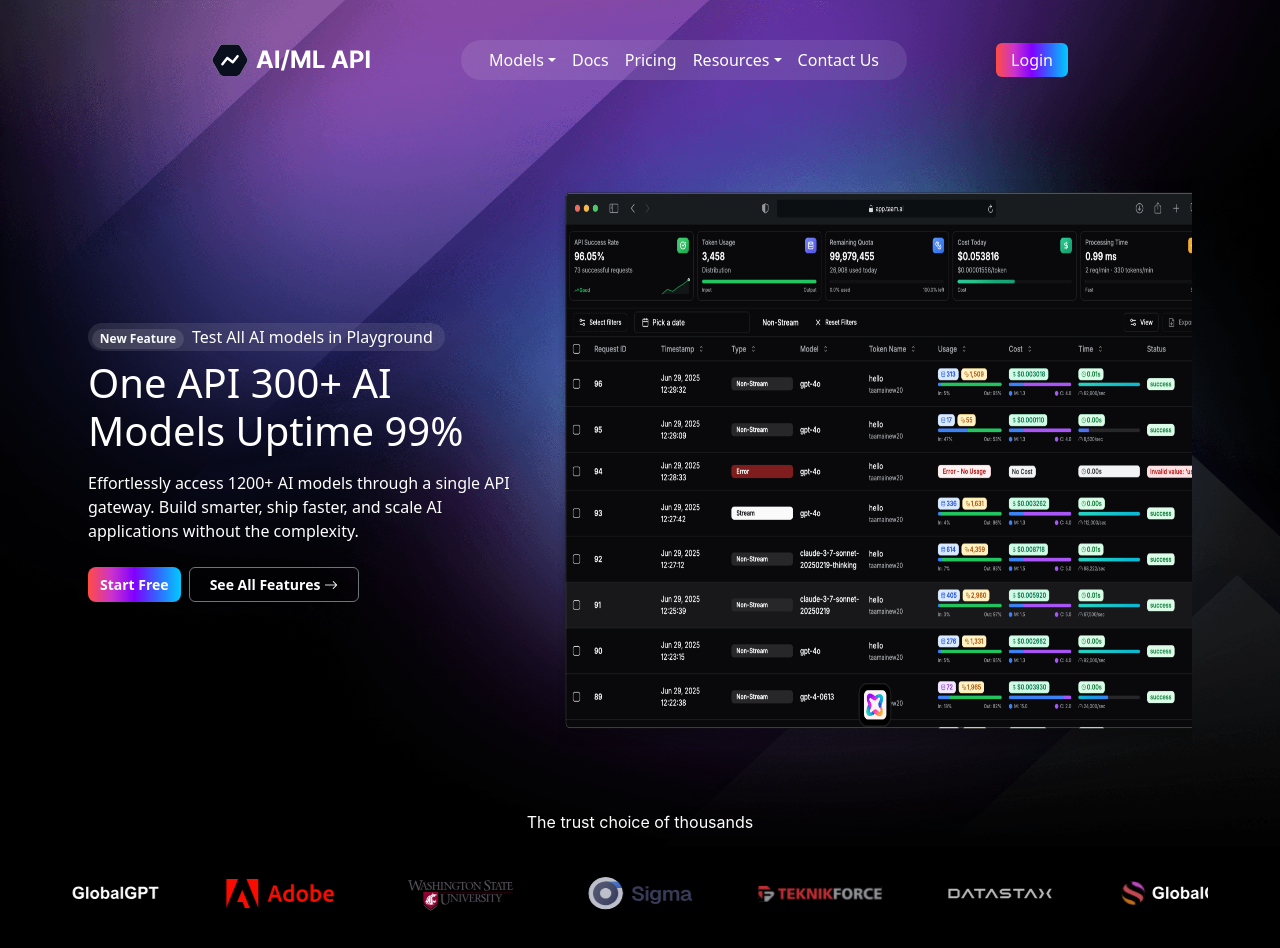
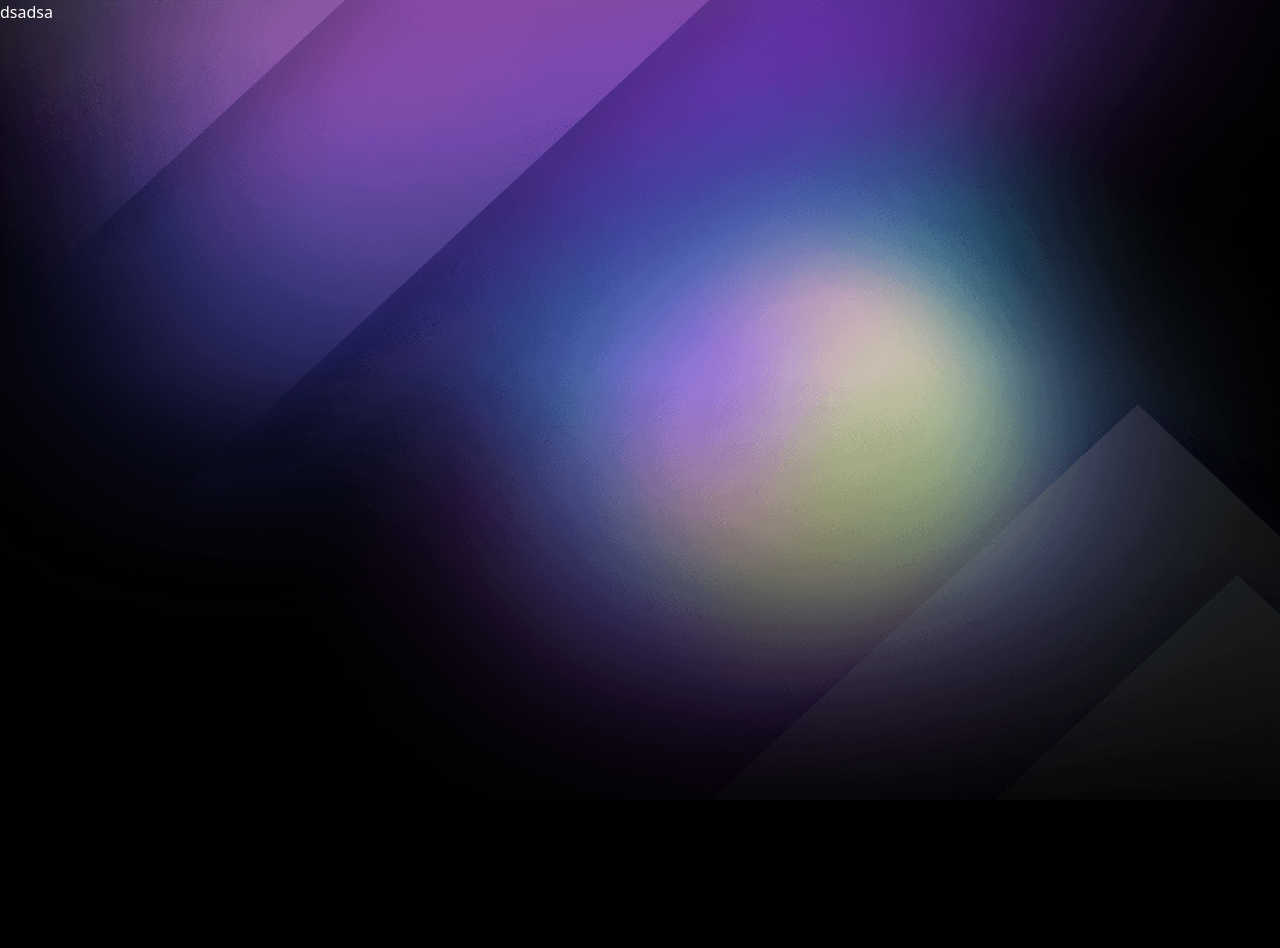
Before and after one commit to hamidashiq008/taamClone, a React (Vite) app: page /pricing in a window 1280 px wide. Shown: the top 948 px of the page. After the commit the page ends 800 px from the top, so only its background shows below. Built offline with nearby package versions, Linux system fonts and the light colour scheme.

Commit message:
adding routes

```diff
--- a/package.json
+++ b/package.json
@@ -15,6 +15,7 @@
     "react": "^19.1.0",
     "react-bootstrap": "^2.10.10",
     "react-dom": "^19.1.0",
+    "react-router-dom": "^7.6.3",
     "sass": "^1.89.2"
   },
   "devDependencies": {
--- a/src/App.jsx
+++ b/src/App.jsx
@@ -4,13 +4,15 @@
 import './App.scss';
 import Home from "./pages/Home";
 import 'bootstrap-icons/font/bootstrap-icons.css';
+import Router from './Router/Router';
 
 function App() {
   const [count, setCount] = useState(0)
 
   return (
     <>
-      <Home />
+      {/* <Home /> */}
+      <Router/>
     </>
   )
 }
--- /dev/null
+++ b/src/Router/Router.jsx
@@ -0,0 +1,16 @@
+import React from 'react'
+
+import Pricing from "../components/PricingPage";
+import { Routes,Route } from 'react-router-dom';
+import Home from "../pages/Home";
+const CustomRouter = () => {
+    return (
+        <Routes>
+            <Route path="/" element={<Home />} />
+
+            <Route path="/pricing" element={<Pricing />} />
+        </Routes>
+    )
+}
+
+export default CustomRouter
--- a/src/components/Header.jsx
+++ b/src/components/Header.jsx
@@ -1,6 +1,8 @@
 import React from 'react'
+import { NavLink } from 'react-router-dom';
+import logoImg from '../../public/logo.svg';
 
-import logoImg from '../../public/logo.svg';
+
 const Header = () => {
     return (
         <div>
@@ -8,11 +10,9 @@
                 <div className="header-container">
                     <nav className="navbar navbar-expand-lg p-0">
                         <div className="container-fluid">
-                            {/* Logo */}
                             <div className="img-wrapper">
                                 <img src={logoImg} alt="Logo" />
                             </div>
-                            {/* Navbar Toggle Button (for mobile) */}
                             <button
                                 className="navbar-toggler"
                                 type="button"
@@ -24,12 +24,11 @@
                             >
                                 <span className="navbar-toggler-icon" />
                             </button>
-                            {/* Nav Links */}
-                            <div
-                                className="collapse navbar-collapse header-navbar-collapse"
-                                id="navbarSupportedContent"
-                            >
+
+                            <div className="collapse navbar-collapse header-navbar-collapse" id="navbarSupportedContent">
                                 <ul className="navbar-nav me-auto mb-2 mb-lg-0">
+
+                                    {/* Dropdown: Models */}
                                     <li className="nav-item dropdown">
                                         <a
                                             className="nav-link dropdown-toggle"
@@ -42,37 +41,28 @@
                                         </a>
                                         <ul className="dropdown-menu">
                                             <li>
-                                                <a className="dropdown-item" href="#">
-                                                    Action
-                                                </a>
+                                                <NavLink className="dropdown-item" to="/models/action">Action</NavLink>
                                             </li>
                                             <li>
-                                                <a className="dropdown-item" href="#">
-                                                    Another action
-                                                </a>
+                                                <NavLink className="dropdown-item" to="/models/another">Another action</NavLink>
                                             </li>
+                                            <li><hr className="dropdown-divider" /></li>
                                             <li>
-                                                <hr className="dropdown-divider" />
-                                            </li>
-                                            <li>
-                                                <a className="dropdown-item" href="#">
-                                                    Something else here
-                                                </a>
+                                                <NavLink className="dropdown-item" to="/models/something">Something else</NavLink>
                                             </li>
                                         </ul>
                                     </li>
+
                                     <li className="nav-item">
-                                        <a className="nav-link" href="#">
-                                            Docs
-                                        </a>
+                                        <NavLink className="nav-link" to="/docs">Docs</NavLink>
                                     </li>
 
                                     <li className="nav-item">
-                                        <a className="nav-link disabled" aria-disabled="true">
-                                            Pricing
-                                        </a>
+                                        <NavLink className="nav-link" to="/pricing">Pricing</NavLink>
                                     </li>
-                                     <li className="nav-item dropdown">
+
+                                    {/* Dropdown: Resources */}
+                                    <li className="nav-item dropdown">
                                         <a
                                             className="nav-link dropdown-toggle"
                                             href="#"
@@ -84,45 +74,30 @@
                                         </a>
                                         <ul className="dropdown-menu">
                                             <li>
-                                                <a className="dropdown-item" href="#">
-                                                    Action
-                                                </a>
+                                                <NavLink className="dropdown-item" to="/resources/action">Action</NavLink>
                                             </li>
                                             <li>
-                                                <a className="dropdown-item" href="#">
-                                                    Another action
-                                                </a>
+                                                <NavLink className="dropdown-item" to="/resources/another">Another action</NavLink>
                                             </li>
+                                            <li><hr className="dropdown-divider" /></li>
                                             <li>
-                                                <hr className="dropdown-divider" />
-                                            </li>
-                                            <li>
-                                                <a className="dropdown-item" href="#">
-                                                    Something else here
-                                                </a>
+                                                <NavLink className="dropdown-item" to="/resources/something">Something else</NavLink>
                                             </li>
                                         </ul>
                                     </li>
+
                                     <li className="nav-item">
-                                        <a className="nav-link disabled" aria-disabled="true">
-                                            Contact Us
-                                        </a>
+                                        <NavLink className="nav-link" to="/contact">Contact Us</NavLink>
                                     </li>
                                 </ul>
-                                {/* Search Form */}
 
+                                {/* Login Button */}
+                                <form className="d-flex" role="search">
+                                    <NavLink className="btn text-white login-btn" to="/login">
+                                        Login
+                                    </NavLink>
+                                </form>
                             </div>
-                              <form className="d-flex" role="search">
-                                    {/* <input
-                                        className="form-control me-2"
-                                        type="search"
-                                        placeholder="Search"
-                                        aria-label="Search"
-                                    /> */}
-                                    <button className="btn text-white login-btn" type="submit">
-                                        Login
-                                    </button>
-                                </form>
                         </div>
                     </nav>
                 </div>
--- /dev/null
+++ b/src/components/PricingPage.jsx
@@ -0,0 +1,17 @@
+import React from "react";
+
+import silderImg1 from "../../public/slider1.svg";
+import silderImg2 from "../../public/slider2.svg";
+import silderImg3 from "../../public/slider3.svg";
+import silderImg4 from "../../public/slider4.svg";
+import silderImg5 from "../../public/slider5.svg";
+import silderImg6 from "../../public/slider6.svg";
+const PricingPage = () => {
+  return (
+    <div>
+      dsadsa
+    </div>
+  );
+};
+
+export default PricingPage;
--- a/src/main.jsx
+++ b/src/main.jsx
@@ -1,9 +1,14 @@
 import { StrictMode } from 'react'
 import { createRoot } from 'react-dom/client'
 import App from './App.jsx'
+import { BrowserRouter,Route,Routes } from 'react-router-dom';
 
 createRoot(document.getElementById('root')).render(
   <StrictMode>
+
+  <BrowserRouter>
+
     <App />
+  </BrowserRouter>
   </StrictMode>,
 )
```
Also changed, not shown: 2 other files (tests, documents, lock files or other folders).
